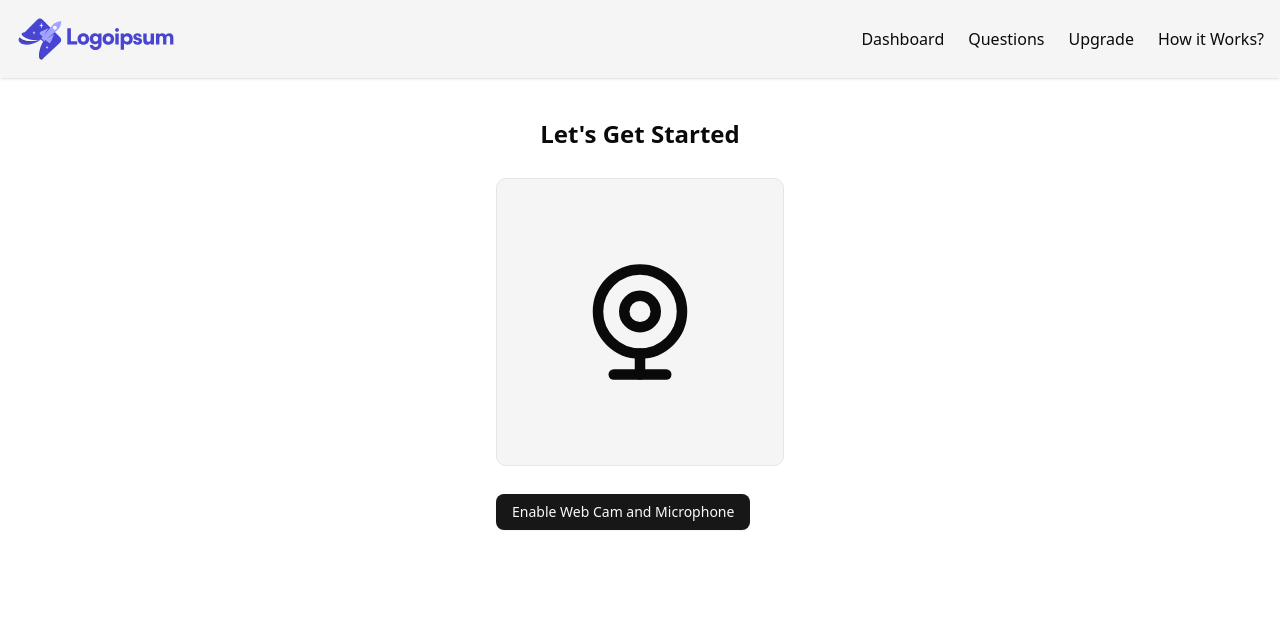
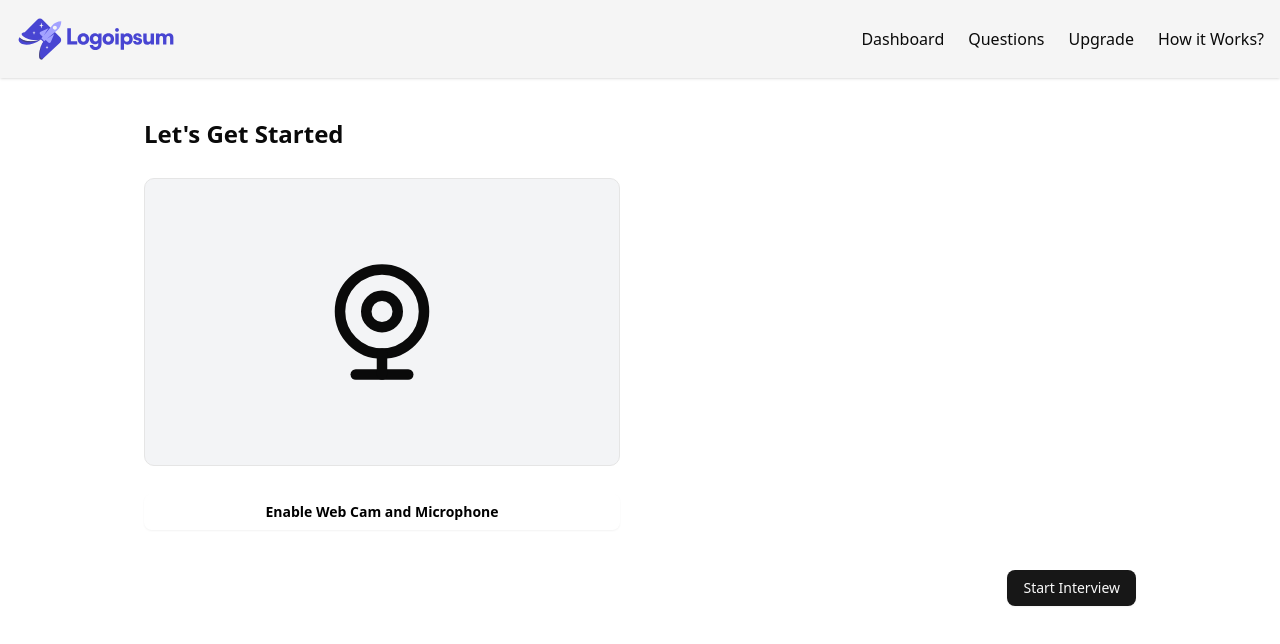
Before and after one commit to PALAKSINGH2828/ai-mock-interview, a Next.js app: page /dashboard/interview/1 in a window 1280 px wide. Shown: the top 644 px of the page. Built offline with nearby package versions, Linux system fonts and the light colour scheme; no server answers; the database is empty.

Commit message:
start page

```diff
--- a/app/dashboard/interview/[interviewId]/page.jsx
+++ b/app/dashboard/interview/[interviewId]/page.jsx
@@ -3,45 +3,87 @@
 import { db } from '@/utils/db'
 import { MockInterview } from '@/utils/schema'
 import { eq } from 'drizzle-orm'
-import { WebcamIcon } from 'lucide-react'
-import React, {useEffect, useState} from 'react'
+import { Lightbulb, WebcamIcon } from 'lucide-react'
+import Link from 'next/link'
+import React, { useEffect, useState } from 'react'
 import Webcam from 'react-webcam'
 
-function Interview({params}) {
-    const [interviewData,setInterviewData]=useState();
-    const [webCamEnabed,setWebCamEnable]=useState(false);
-useEffect(()=>{
-    console.log(params.interviewId)
-    GetInterviewDetails();
-},[])
+function Interview({ params }) {
+  const { interviewId } = React.use(params)
 
-const  GetInterviewDetails=async()=>{
-    const result=await db.select().from(MockInterview)
-    .where(eq(MockInterview.mockId,params.interviewId))
+  const [interviewData, setInterviewData] = useState()
+  const [webCamEnabled, setWebCamEnabled] = useState(false)
 
+  useEffect(() => {
+    GetInterviewDetails()
+  }, [])
 
-    setInterviewData(result[0]);
-}
+  /**
+   * used to get interview Details by MockId/Interview Id
+   */
+  const GetInterviewDetails = async () => {
+    const result = await db
+      .select()
+      .from(MockInterview)
+      .where(eq(MockInterview.mockId, params.interviewId))
 
+    setInterviewData(result[0])
+  }
 
   return (
-    <div className='my-10 flex justify-center flex-col items-center'>
+    <div className='my-10'>
       <h2 className='font-bold text-2xl'>Let's Get Started</h2>
-      <div>
-      {webCamEnabed? <Webcam
-      onUserMedia={()=>setWebCamEnable(true)}
-      onUserMediaError={()=>setWebCamEnable(false)}
-      style={{
-        height:300,
-        width:300,
-      }}
-      />
-      :
-      <>
-      <WebcamIcon className='h-72 w-full my-7 p-20 bg-secondary rounded-lg border'/>
-      <Button onClick={()=>setWebCamEnable(true)}>Enable Web Cam and Microphone</Button>
-      </>
-}
+      <div className='grid grid-cols-1 md:grid-cols-2 gap-10'>
+        {interviewData && (
+          <div className='flex flex-col my-5 gap-5'>
+            <div className='flex flex-col p-5 rounded-lg border gap-5'>
+              <h2 className='text-lg'>
+                <strong>Job Role/Job Position:</strong> {interviewData.jobPosition}
+              </h2>
+
+              <h2 className='text-lg'>
+                <strong>Job Description/Tech Stack:</strong> {interviewData.jobDesc}
+              </h2>
+
+              <h2 className='text-lg'>
+                <strong>Years Of Experience:</strong> {interviewData.jobExperience}
+              </h2>
+            </div>
+
+            <div className='p-5 border rounded-lg border-yellow-300 bg-yellow-100'>
+              <h2 className='flex gap-2 items-center text-yellow-500'>
+                <Lightbulb /><strong>Information</strong>
+              </h2>
+              <h2 className='mt-3 text-yellow-500'>{process.env.NEXT_PUBLIC_INFORMATION}</h2>
+            </div>
+          </div>
+        )}
+        <div className='flex flex-col items-center'>
+          {webCamEnabled ? (
+            <Webcam
+              onUserMedia={() => setWebCamEnabled(true)}
+              onUserMediaError={() => setWebCamEnabled(false)}
+              mirrored={true}
+              style={{ height: 300, width: 300 }}
+            />
+          ) : (
+            <>
+              <WebcamIcon className="h-72 w-full my-7 p-20 bg-gray-100 rounded-lg border" />
+              <Button
+                className="bg-transparent hover:bg-gray-100 text-black font-bold w-full "
+                onClick={() => setWebCamEnabled(true)}
+              >
+                Enable Web Cam and Microphone
+              </Button>
+            </>
+          )}
+        </div>
+      </div>
+
+      <div className='flex justify-end items-end mt-10'>
+       <Link href={'/dashboard/interview/'+params.interviewId+'/start'}>
+       <Button>Start Interview</Button>
+       </Link>
       </div>
     </div>
   )
--- /dev/null
+++ b/app/dashboard/interview/[interviewId]/start/_components/QuestionsSection.jsx
@@ -0,0 +1,20 @@
+import React from 'react'
+
+function QuestionsSection({ mockInterviewQuestion,activeQuestionIndex}) {
+
+
+  return (
+    <div className='p-5 border rounded-lg'>
+        <div className='grid grid-cols-2 md:grid-cols-3 lg:grid-cols-4 gap-5'>
+            {mockInterviewQuestion&&mockInterviewQuestion.map((question,index)=>(
+                <h2 className={`p-2 bg-secondary rounded-full
+                text-xs md:text-sm text-center cursor-pointer
+                ${activeQuestionIndex==index&&'bg-black text-white'}`}>Question #{index+1}</h2>
+            ))}
+        </div>
+
+    </div>
+  )
+}
+
+export default QuestionsSection
--- /dev/null
+++ b/app/dashboard/interview/[interviewId]/start/page.jsx
@@ -0,0 +1,53 @@
+"use client"
+import { db } from '@/utils/db';
+import { MockInterview } from '@/utils/schema';
+import { eq } from 'drizzle-orm';
+import React, { useEffect, useState } from 'react'
+import QuestionsSection from './_components/QuestionsSection';
+
+function StartInterview({params}) {
+
+    const [interviewData,setInterviewData]=useState();
+    const [mockInterviewQuestion,setMockInterviewQuestion]=useState();
+    const [activeQuestionIndex, setActiveQuestionIndex] = useState(0);
+
+
+    useEffect(()=>{
+        GetInterviewDetails();
+    },[]);
+
+      /**
+       * used to get interview Details by MockId/Interview Id
+       */
+      const GetInterviewDetails = async () => {
+        const result = await db
+          .select()
+          .from(MockInterview)
+          .where(eq(MockInterview.mockId, params.interviewId))
+
+        const jsonMockResp=JSON.parse(result[0].jsonMockResp)
+        console.log(jsonMockResp)
+        setMockInterviewQuestion(jsonMockResp);
+        setInterviewData(result[0]);
+      }
+
+
+  return (
+    <div>
+      <div className='grid grid-cols-1 md:grid-cols-2'>
+{/*Qustion*/}
+        <QuestionsSection
+        mockInterviewQuestion={mockInterviewQuestion}
+        activeQuestionIndex={activeQuestionIndex}
+        />
+
+
+
+        {/*vidio / audio recording*/}
+      </div>
+
+    </div>
+  )
+}
+
+export default StartInterview
```
Also changed, not shown: app/dashboard/_components/AddNewInterview.jsx (+3 -3 lines).
